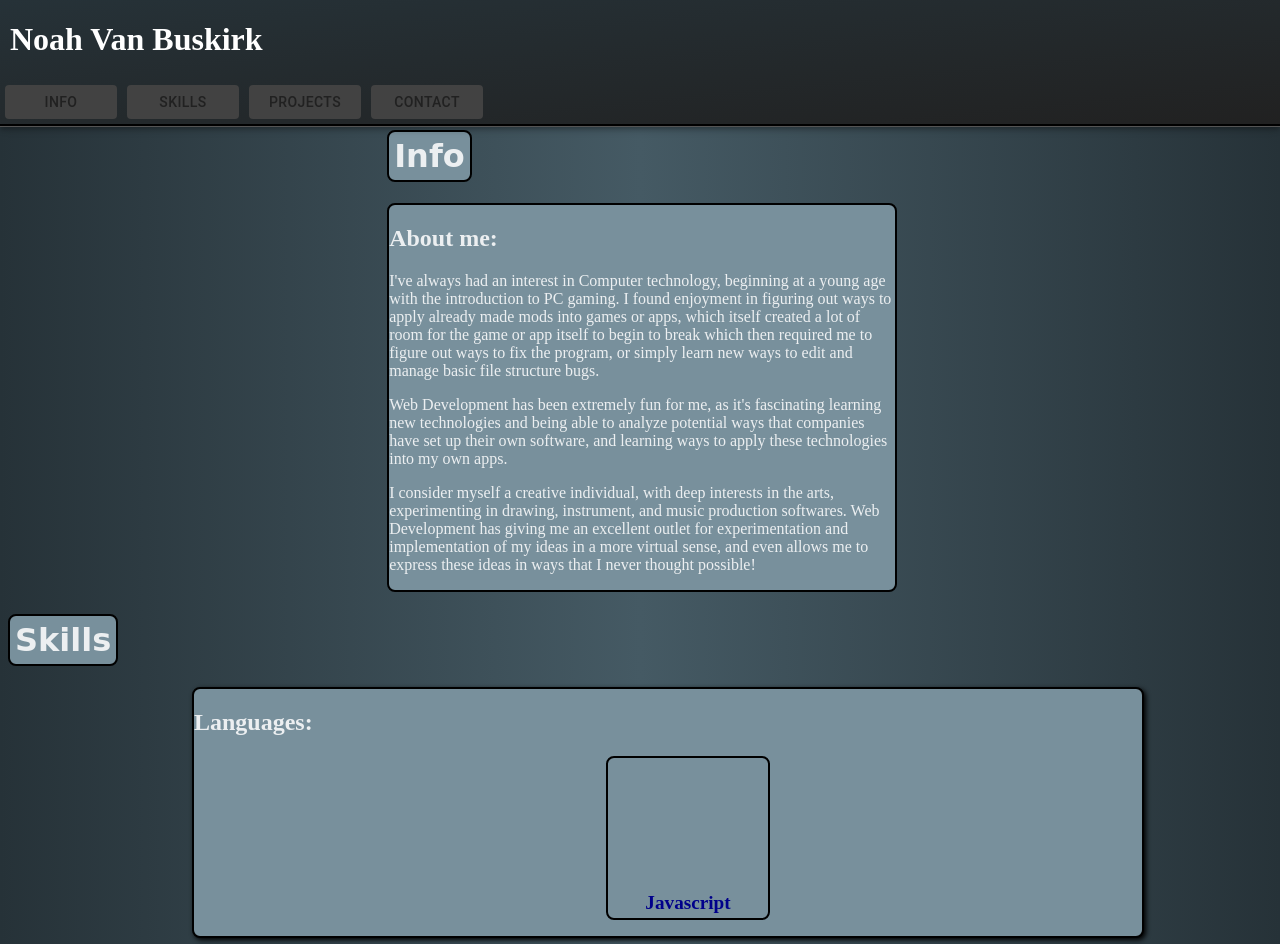
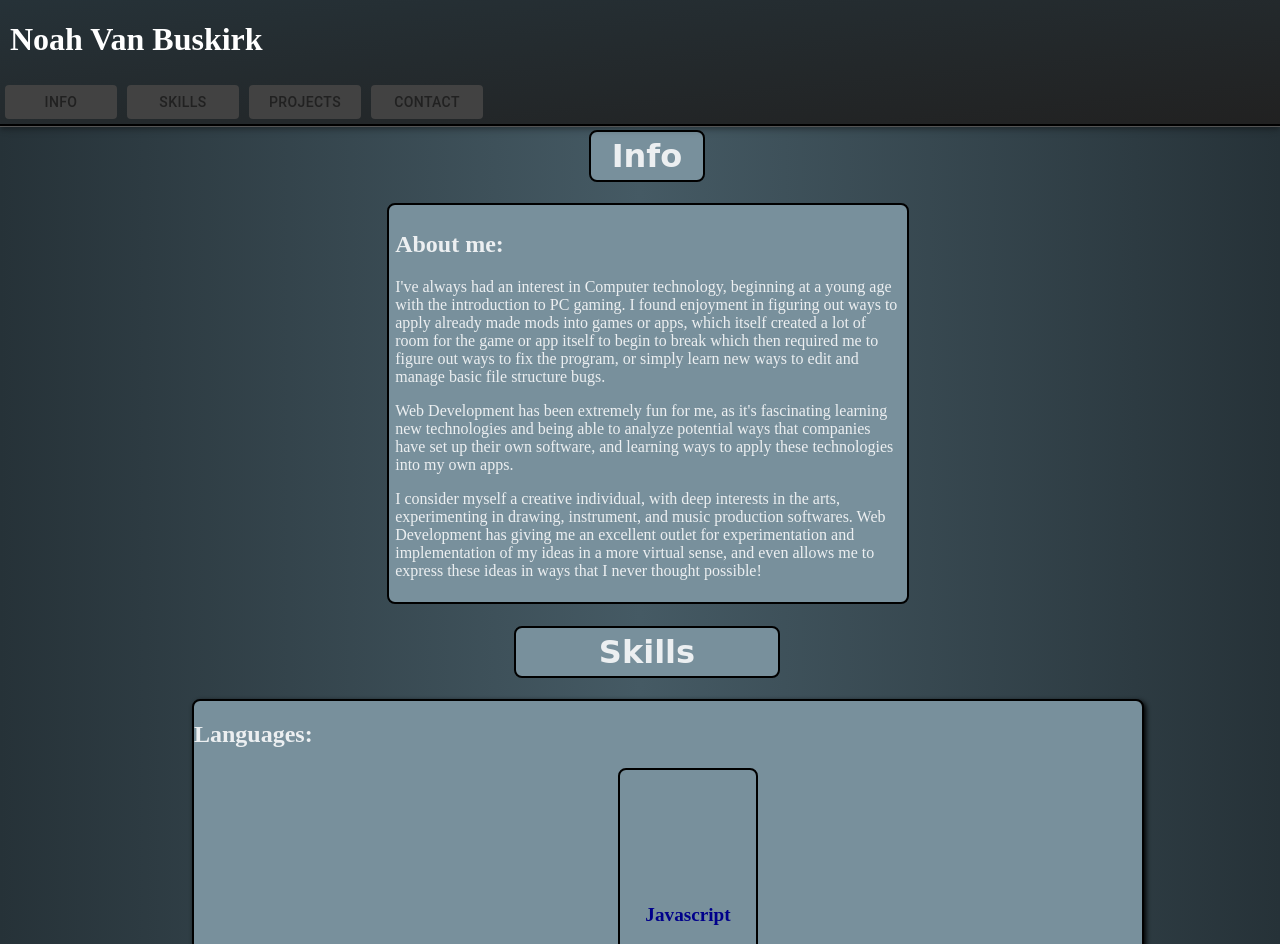
Before and after one commit to DogSniffers/Portfolio, a React (Create React App) app: page / in a window 1280 px wide. Shown: the top 944 px of the page. Built offline with nearby package versions, Linux system fonts and the light colour scheme.

Commit message:
most content centered

```diff
--- a/src/Components/Info/Info.css
+++ b/src/Components/Info/Info.css
@@ -16,15 +16,17 @@ body {
   border-radius: 8px;
   background-color: #78909c;
   width: 100%;
+  padding: 6px;
 }
 
 .subtitle {
   font-family: "Comic Sans MS", cursive, sans-serif;
   background-color: #78909c;
-  width: -webkit-fit-content;
-  width: -moz-fit-content;
-  width: fit-content;
+  width: 20%;
   padding: 5px;
+  margin-left: 40%;
+  margin-right: 40%;
+  text-align: center;
   border: black 2px solid;
   border-radius: 8px;
 }
@@ -93,8 +95,8 @@ body {
           justify-content: center;
   border: black 2px solid;
   border-radius: 8px;
-  width: 160px;
-  height: 160px;
+  width: 15%;
+  height: 200px;
   color: darkblue;
 }
 
--- a/src/Components/Info/Info.scss
+++ b/src/Components/Info/Info.scss
@@ -14,14 +14,19 @@
     @include borderAround();
     @include contentBackgroundColor();
     width: 100%;
+    padding:6px;
 }
 .subtitle{
     @include titleText();
     @include contentBackgroundColor();
-    width: fit-content;
+    width: 20%;
     padding: 5px;
+    margin-left: 40%;
+    margin-right: 40%;
+    text-align: center;
     @include borderAround();
 }
+
 
 .skillsSection{
     @include borderAround();
@@ -56,8 +61,8 @@
     @include flex();
     @include borderAround();
     // flex-direction: column;
-    width: 160px;
-    height: 160px;
+    width: 15%;
+    height: 200px;
     color: darkblue;
 }
 .techName{
```
Also changed, not shown: 1 other file (tests, documents, lock files or other folders).
